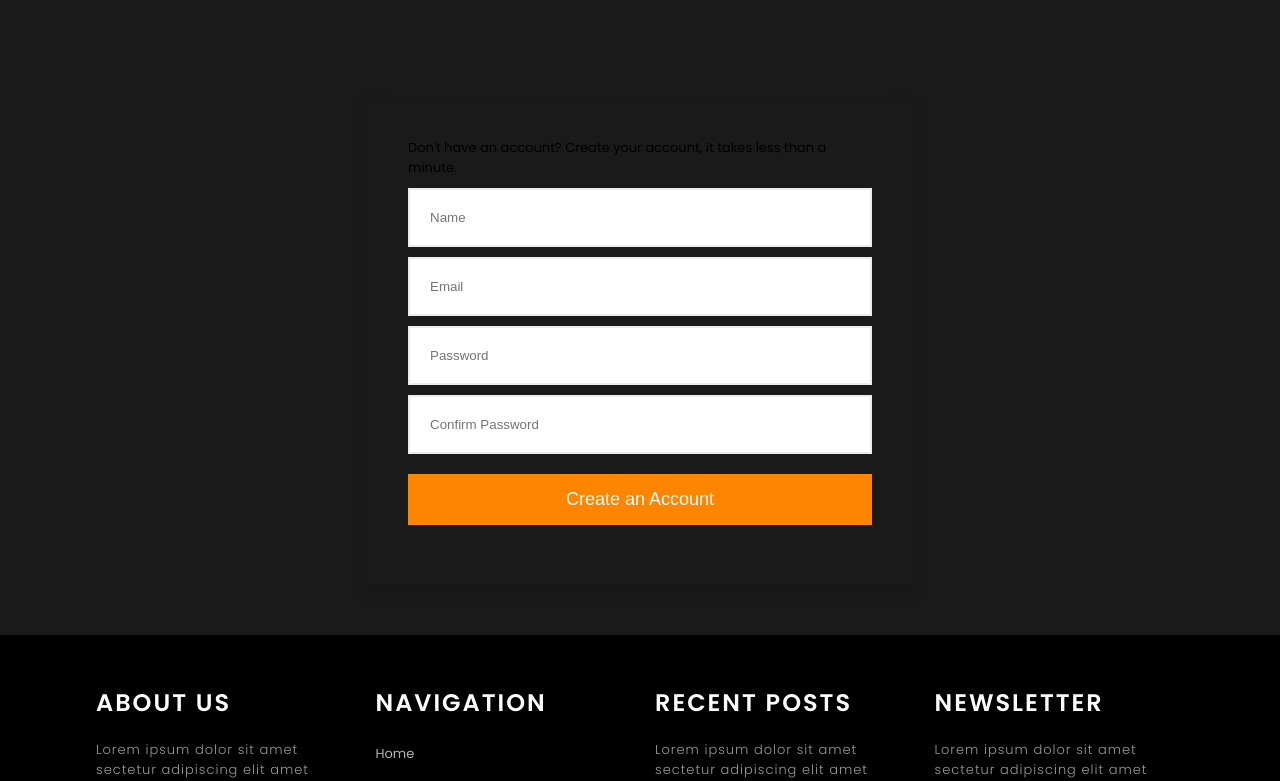
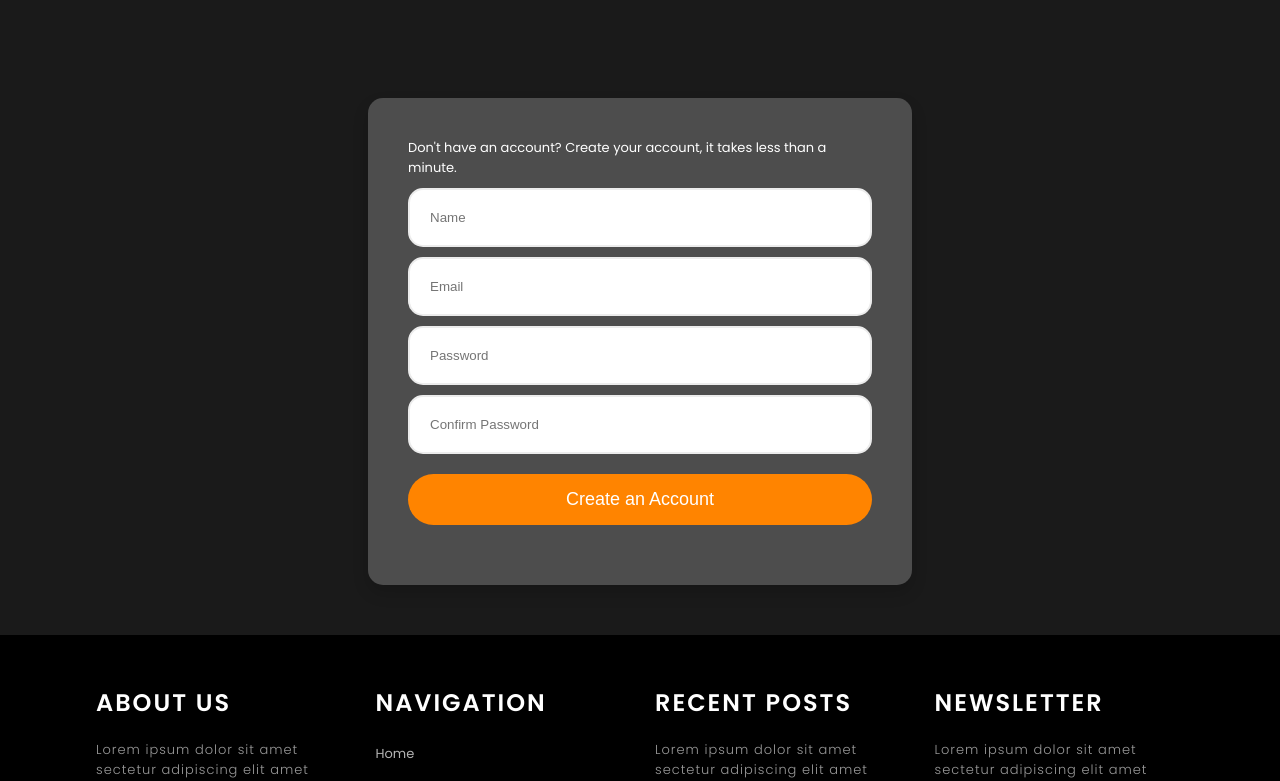
Before and after one commit to unawarexi/Belimo-Hotels, a React (Create React App) app: page /Register in a window 1280 px wide. Shown: the part 459-1240 px from the top of the page. Built offline with nearby package versions, Linux system fonts and the light colour scheme.

Commit message:
forms styling

```diff
--- a/src/Components/login/design.css
+++ b/src/Components/login/design.css
@@ -3,32 +3,45 @@
   margin: auto;
   box-shadow: 0 0.5rem 1rem rgba(0, 0, 0, 0.15);
   padding: 40px;
+  background: #4d4d4d;
+  color: #fff;
+  border-radius: 15px;
 }
 .forms form div {
   margin: 10px 0;
+}
+
+.forms input {
+   border-radius: 15px;
 }
 .forms form .flex input {
   width: 20px;
   height: 20px;
   margin-right: 15px;
+
 }
 .forms p {
   font-size: 13px;
 }
 .forms form label {
   margin: 8px;
+
 }
 .forms form span {
   margin-top: 10px;
   color: crimson;
   font-size: 13px;
+  font-weight: bold;
 }
 .forms form button {
   width: 100%;
   margin: 20px 0;
+  background: #FF8400;
+  border-radius: 30px;
+
 }
 .forms form a {
-  color: blue;
+  color: rgb(9, 255, 0);
   font-size: 13px;
 }
 
```
